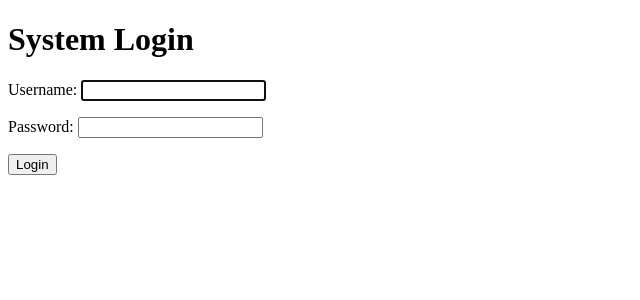
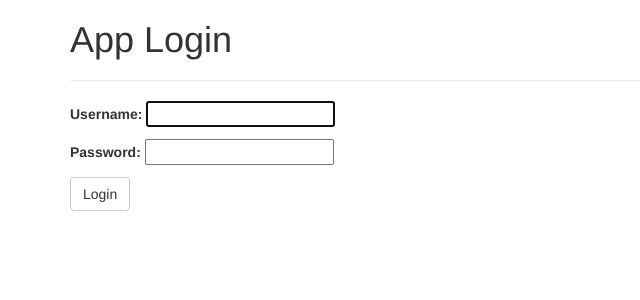
Before and after one commit to minademian9/Camp-Betting, a Django app: page /login/ in a window 1280 px wide. Shown: the top 300 px of the page, without its empty margins (0-640 px from the left). Run offline with Django 4.2, Linux system fonts and the light colour scheme; some libraries are stand-ins or nearby versions.

Commit message:
Update login.html

```diff
--- a/placebet/templates/registration/login.html
+++ b/placebet/templates/registration/login.html
@@ -1,24 +1,54 @@
+<!DOCTYPE html>
+<html lang="en">
+<head>
+
+     <title>
+       Login
+
+     </title>
+
+   <meta charset="utf-8">
+  <meta name="viewport" content="width=device-width, initial-scale=1">
+  <link rel="stylesheet" href="https://maxcdn.bootstrapcdn.com/bootstrap/3.4.1/css/bootstrap.min.css">
+  <script src="https://ajax.googleapis.com/ajax/libs/jquery/3.5.1/jquery.min.js"></script>
+  <script src="https://maxcdn.bootstrapcdn.com/bootstrap/3.4.1/js/bootstrap.min.js"></script>
 
 
-<!DOCTYPE html>
-<html>
-  <head>
-    <meta charset="utf-8">
-    <title>Login </title>
-  </head>
+</head>
   <body>
 
-<div>
 
-    <h1>System Login</h1>
-    <form method="POST">
-         {% csrf_token %}
-        {{form.as_p}}
-        <button>Login</button>
-    </form>
+
+<!-- <div class="container justify-content-center align-items-center h-100">      -->
+
+
+
+<div class="container">
+
+
+  <div class="div-center">
+
+
+    <div class="content">
+
+        <h1>App Login</h1>
+        <hr />
+
+          <div class="form-group">
+          <form method="POST">
+              {% csrf_token %}
+              {{form.as_p}}
+              <button class="waves-effect btn btn-default" >Login</button>
+          </form>
+
+
+          </div>
+
+  </div>
 
 
 </div>
+
 
 
 
```
